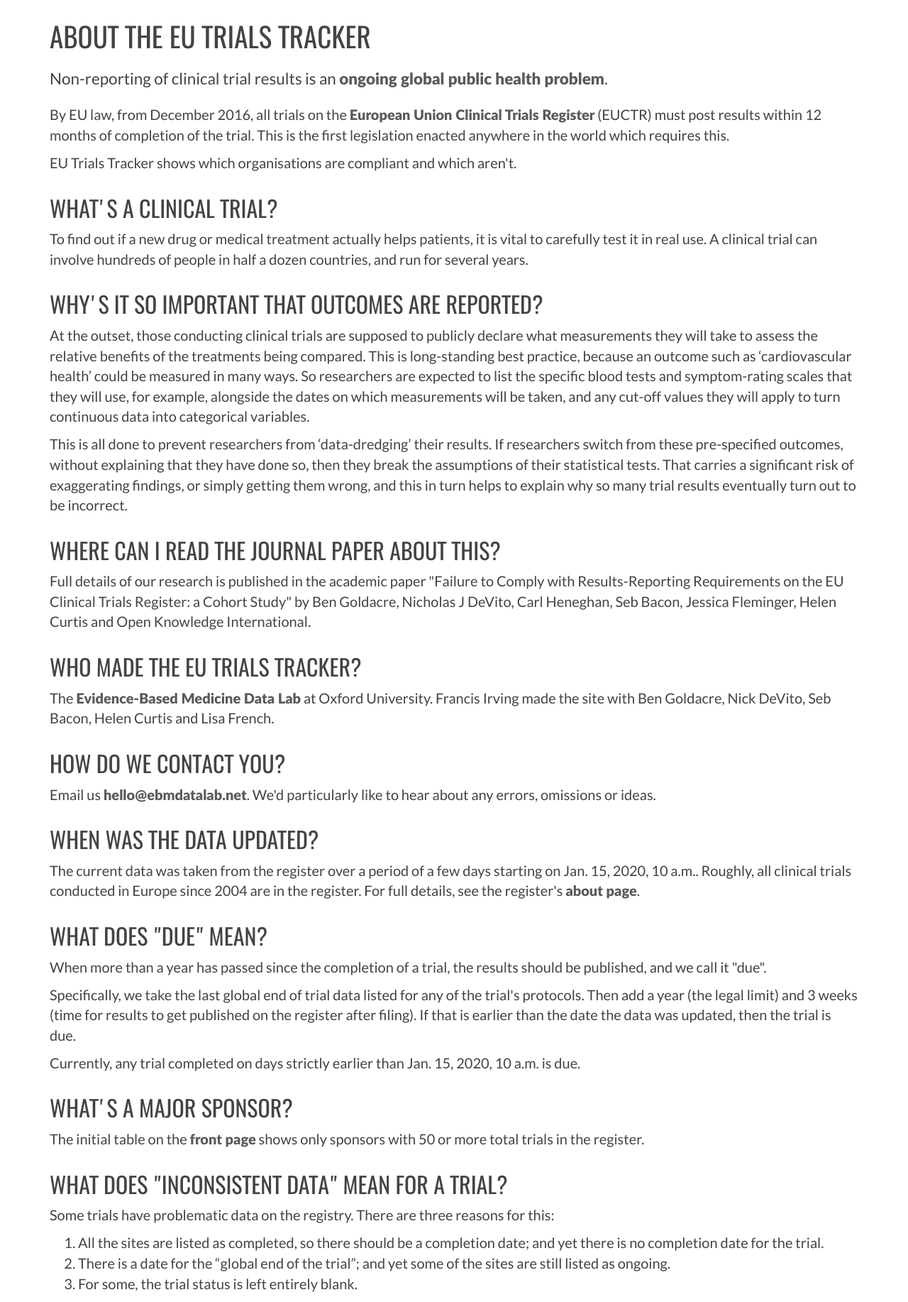
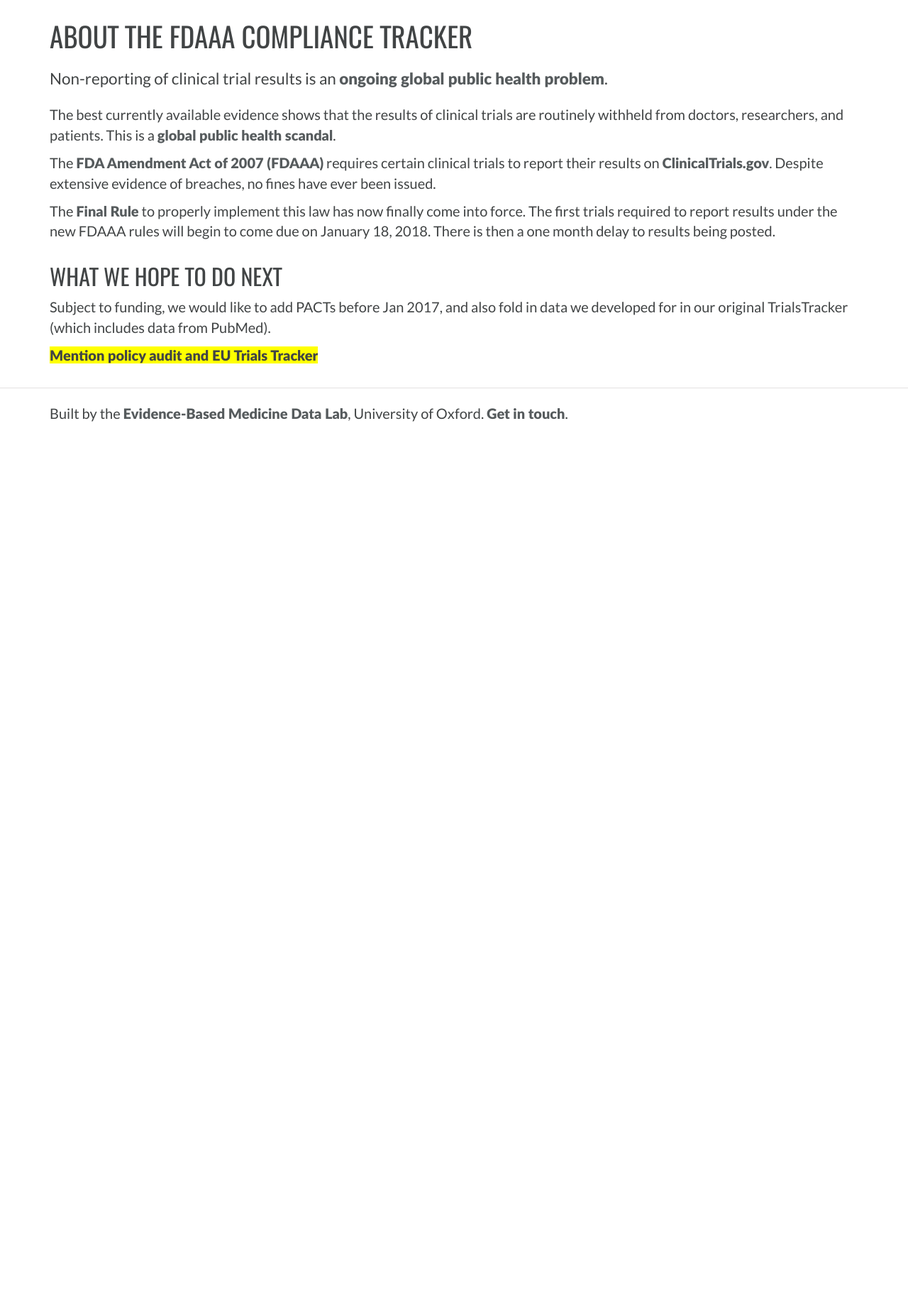
Before and after one commit to ebmdatalab/clinicaltrials-act-tracker, a Django app: template clinicaltrials/templates/about.html in a window 1280 px wide. Shown: the part 61-1895 px from the top of the page at 71% size. After the commit the page ends 655 px from the top, so only its background shows below. Run offline with Django 3.2, Linux system fonts and the light colour scheme; the template is opened without the code that fills it: most values are stand-ins (such as "Sample title", 1, 10 or a date in 2020); style sheets or scripts are compiled from the project's sources; parts of the project's set-up code (start-up, migrations or seed data) failed here and were passed over; some libraries are stand-ins or nearby versions.

Commit message:
Better About page
closes #14

```diff
--- a/clinicaltrials/clinicaltrials/urls.py
+++ b/clinicaltrials/clinicaltrials/urls.py
@@ -17,6 +17,7 @@ from django.contrib.sitemaps import GenericSitemap
 from django.contrib.sitemaps import Sitemap
 from django.contrib.sitemaps.views import sitemap
 from django.urls import reverse
+from django.views.generic import TemplateView
 
 from frontend.models import Ranking
 from frontend.models import Trial
@@ -172,6 +173,7 @@ urlpatterns = [
     path('trials/', views.trials, name='views.trials'),
     path('sponsor/<slug:slug>/', views.sponsor, name='views.sponsor'),
     path('api/', include('rest_framework.urls')),
+    path('about/', TemplateView.as_view(template_name="about.html")),
     path('sitemap.xml', sitemap,
          {'sitemaps': {
              'static': StaticViewSitemap,
--- a/clinicaltrials/templates/about.html
+++ b/clinicaltrials/templates/about.html
@@ -1,161 +1,51 @@
 {% extends "_base.html" %}
 
-{% block social_title %}{% block title %}
-	About &mdash; EU Trials Tracker
-{% endblock %}{% endblock %}
-
-{% block social_description %}
-	By EU law, from December 2016, all trials on the European Union Clinical
-	Trials Register (EUCTR) must post results within 12 months of completion.
-	This is the first legislation enacted anywhere in the world which requires
-	such trial publication.
-
-	EU Trials Tracker shows which organisations are compliant and which
-	aren't.
-{% endblock %}
 
 {% block content %}
     <!-- Main jumbotron for a primary marketing message or call to action -->
     <div class="container" id="about-page">
 
         <div class="page-header">
-    <h1>About the EU Trials Tracker</h1>
+          <h1>About the FDAAA Compliance Tracker</h1>
         </div>
 
+      <div class="content">
         <p class="lead">Non-reporting of clinical trial results is an
           <a href="http://www.nature.com/news/make-journals-report-clinical-trials-properly-1.19280">ongoing global public health problem</a>.
         </p>
 
-	<p>By EU law, from December 2016, all trials on the
-	<a href="https://www.clinicaltrialsregister.eu">European Union Clinical
-	Trials Register</a> (EUCTR) must post results within 12 months of completion
-    of the trial.
-	This is the first legislation enacted anywhere in the world which requires
-	this.
+        <p>
+          The best currently available evidence shows that the results
+          of clinical trials are routinely withheld from doctors,
+          researchers, and patients. This is
+          a <a href="http://alltrials.net/">global public health
+          scandal</a>.
         </p>
-
-	<p>EU Trials Tracker shows which organisations are compliant and which
-	aren't.
+        <p>
+          The <a href="https://www.fda.gov/RegulatoryInformation/LawsEnforcedbyFDA/SignificantAmendmentstotheFDCAct/FoodandDrugAdministrationAmendmentsActof2007/default.htm">FDA
+          Amendment Act of 2007 (FDAAA)</a> requires certain clinical
+          trials to report their results on
+          <a href="https://clinicaltrials.gov/">ClinicalTrials.gov</a>. Despite
+          extensive evidence of breaches, no fines have ever been
+          issued.
         </p>
-
-	<h2 id="clinical-trial">What's a clinical trial?</h2>
-
         <p>
-	To find out if a new drug or medical treatment actually helps patients, it is vital
-	to carefully test it in real use. A clinical trial can involve hundreds of
-	people in half a dozen countries, and run for several years.
+          The <a href="https://www.federalregister.gov/documents/2016/09/21/2016-22129/clinical-trials-registration-and-results-information-submission">Final
+          Rule</a> to properly implement this law has now finally come
+          into force. The first trials required to report results
+          under the new FDAAA rules will begin to come due on January
+          18, 2018. There is then a one month delay to results being
+          posted.
         </p>
-
-	<h2 id="improtant">Why's it so important that outcomes are reported?</h2>
-
+        <h2>What we hope to do next</h2>
+        <p>Subject to funding, we would like to add PACTs before Jan
+        2017, and also fold in data we developed for in our original
+        TrialsTracker (which includes data from PubMed).
+        </p>
         <p>
-	At the outset, those conducting clinical trials are supposed to publicly
-	declare what measurements they will take to assess the relative benefits of the
-	treatments being compared. This is long-standing best practice, because an
-	outcome such as ‘cardiovascular health’ could be measured in many ways. So
-	researchers are expected to list the specific blood tests and symptom-rating
-	scales that they will use, for example, alongside the dates on which
-	measurements will be taken, and any cut-off values they will apply to turn
-	continuous data into categorical variables.
+          <strong style="background-color: yellow">Mention policy audit and EU Trials Tracker</strong>
         </p>
-
-	<p>
-	This is all done to prevent researchers from ‘data-dredging’ their results. If
-	researchers switch from these pre-specified outcomes, without explaining that
-	they have done so, then they break the assumptions of their statistical tests.
-	That carries a significant risk of exaggerating findings, or simply getting
-	them wrong, and this in turn helps to explain why so many trial results
-	eventually turn out to be incorrect.
-	</p>
-
-	<h2 id="journal-paper">Where can I read the journal paper about this?</h2>
-	<p>Full details of our research is published in the academic paper
-	"Failure to Comply with Results-Reporting Requirements on the EU Clinical
-	Trials Register: a Cohort Study" by
-	Ben Goldacre, Nicholas J DeVito, Carl Heneghan, Seb Bacon, Jessica
-	Fleminger, Helen Curtis and Open Knowledge International.
-	</p>
-
-	<h2 id="who">Who made the EU Trials Tracker?</h2>
-	<p>The <a href="https://ebmdatalab.net/">Evidence-Based Medicine Data Lab</a>
-	at Oxford University. Francis Irving made the site with Ben Goldacre,
-	Nick DeVito, Seb Bacon, Helen Curtis and Lisa French.
-	</p>
-
-	<h2 id="contact">How do we contact you?</h2>
-	<p>Email us <a href="mailto:hello@ebmdatalab.net">hello@ebmdatalab.net</a>. We'd particularly
-	like to hear about any errors, omissions or ideas.
-	</p>
-
-	<h2 id="when-updated">When was the data updated?</h2>
-	<p>The current data was taken from the register over a period of
-	a few days starting on {{ scrape_date }}.
-	Roughly, all clinical trials conducted in Europe since 2004 are in the
-	register. For full details, see the register's
-	<a href="https://www.clinicaltrialsregister.eu/about.html">about page</a>.
-	</p>
-
-	<h2 id="due">What does "due" mean?</h2>
-
-	<p>When more than a year has passed since the completion of a trial,
-	the results should be published, and we call it "due".</p>
-
-	<p>Specifically, we take the last global end of trial data listed for
-	any of the trial's protocols. Then add a year (the legal limit)
-	and 3 weeks (time for results to get published on the register after filing).
-	If that is earlier than the date the data was updated, then the trial is due.
-
-	<p>Currently, any trial completed on days strictly earlier than {{ due_date_cutoff }} is due.
-	</p>
-
-	<h2 id="major-sponsor">What's a major sponsor?</h2>
-	<p>The initial table on the <a href="/">front page</a> shows only sponsors
-	with 50 or more total trials in the register.
-	</p>
-
-	<h2 id="inconsistent-data">What does "inconsistent data" mean for a trial?</h2>
-	<p>Some trials have problematic data on the registry. There
-	are three reasons for this:
-	</p>
-
-	<ol>
-		<li>
-		All the sites are listed as completed, so there should be a
-		completion date; and yet there is no completion date for the trial.
-		</li>
-		<li>
-		There is a date for the “global end of the trial”; and yet some of
-		the sites are still listed as ongoing.
-		</li>
-		<li>
-		For some, the trial status is left entirely blank.
-		</li>
-	</ol>
-
-	<p>These errors may be due to trialists’ errors, or failures at the
-	registry. However, we think the EU registry managers could and should
-	automatically identify trials with inconsistent data, as we have done; and
-	then require trialists to correct their records. More details are in our
-	paper.
-	</p>
-
-	<h2 id="part-of">What happens when sponsors merge or split?</h2>
-
-	<p>Over time organisations can merge, or split.</p>
-
-	<p>If we think an organisation is now effectively part of another, we
-	say so at the bottom of its page.</p>
-
-	<p>Conversely, if an organisation now effectively includes other organisations, and
-	so is responsible for their trials, we list those at the bottom of its page.
-	The trials of the smaller organisations are not included in the
-	counts of the larger one.
-	</p>
-
-	<p>We've made every effort to get these relationships right.
-	However, if they are wrong, please <a href="#contact">tell us</a>.
-	</p>
-
+      </div>
     </div>
 
 {% endblock %}
```
Lines whose indentation alone changed are shown as unchanged.
